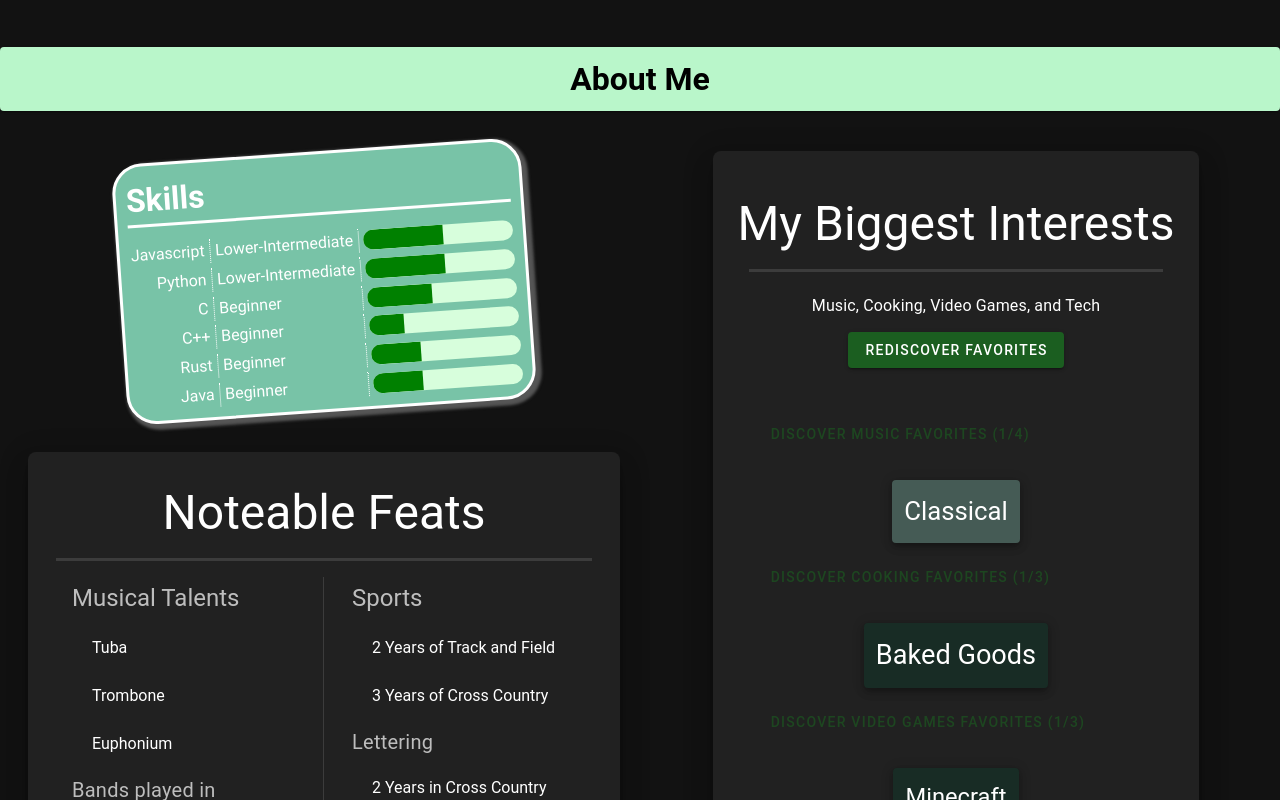
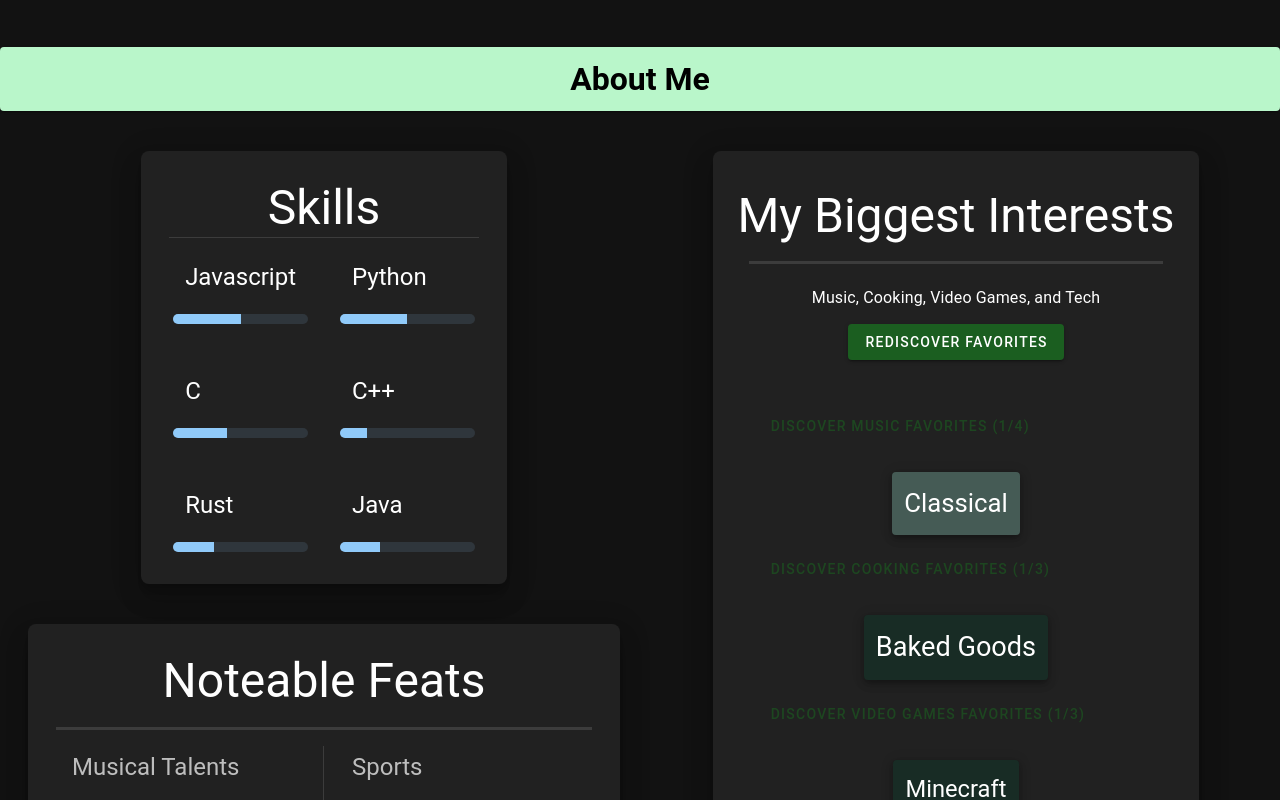
Before and after one commit to SuperJu5tin/vue-site-personal, a Vue app in the folder vuetify-project/: page / in a window 1280 px wide. Shown: the part 520-1320 px from the top of the page. Built offline with nearby package versions, Linux system fonts and the light colour scheme.

Commit message:
progress on about

```diff
--- a/vuetify-project/public/api/about_me/skills.json
+++ b/vuetify-project/public/api/about_me/skills.json
@@ -1,12 +1,12 @@
 [
     {
       "name": "Javascript",
-      "level": "Lower-Intermediate",
+      "level": "Intermediate",
       "numericPercent": 50
     },
     {
       "name": "Python",
-      "level": "Lower-Intermediate",
+      "level": "Intermediate",
       "numericPercent": 50
     },
     {
--- a/vuetify-project/src/components/AboutMe.vue
+++ b/vuetify-project/src/components/AboutMe.vue
@@ -9,7 +9,7 @@
 <template>
   <v-row class="ga-10 my-10 px-10">
     <v-col>
-      <v-row class="ga-10 justify-center">
+      <v-row class="ga-10 justify-space-evenly">
         <PrevalentSkills />
         <NotesAboutMe />
       </v-row>
--- a/vuetify-project/src/components/aboutMe/AboutInterests.vue
+++ b/vuetify-project/src/components/aboutMe/AboutInterests.vue
@@ -36,7 +36,7 @@
 <template>
   <v-card class="interests rounded-lg pa-5 elevation-15">
     <v-container>
-      <v-row class="text-h3 justify-center my-3">My Biggest Interests</v-row>
+      <v-row class="text-h3 justify-center my-1">My Biggest Interests</v-row>
       <v-divider class="my-5" thickness="3" />
       <v-row class="text-subtitle-1 justify-center my-3">{{ listJoinDiffLast(Object.keys(interests), ", ", " and ") }}</v-row>
       <v-row class="justify-center my-3">
--- a/vuetify-project/src/components/aboutMe/NotesAboutMe.vue
+++ b/vuetify-project/src/components/aboutMe/NotesAboutMe.vue
@@ -7,7 +7,7 @@
 <template>
   <v-card class="pa-3 rounded-lg elevation-15">
     <v-container>
-      <v-row class="text-h3 justify-center my-2">Noteable Feats</v-row>
+      <v-row class="text-h3 justify-center my-1">Noteable Feats</v-row>
       <v-divider class="my-5" thickness="3" />
       <v-row>
         <v-col class="">
--- a/vuetify-project/src/components/aboutMe/PrevalentSkills.vue
+++ b/vuetify-project/src/components/aboutMe/PrevalentSkills.vue
@@ -1,8 +1,8 @@
 <script setup lang="ts">
 
-  import { ref } from 'vue';
+  import { ref } from 'vue'
   import type { Ref } from 'vue'
-  import Skill from './skills/Skill.vue';
+  import Skill from './skills/Skill.vue'
 
   type SkillType = {
     name:string,
@@ -16,7 +16,6 @@
 
   const skills:Ref<Skills> = ref({})
 
-
   const initializeSkills = () => {
     fetch('/api/about_me/skills.json')
       .then(res => res.json())
@@ -29,13 +28,16 @@
 </script>
 
 <template>
-  <div class="skills">
-      <h1 class="skills-header">Skills</h1>
-      <div class="skills-container">
+  <v-card class="pa-3 rounded-lg elevation-15">
+    <v-container>
+      <v-row class="text-h3 justify-center my-1">Skills</v-row>
+      <v-divider />
+      <v-row class="test">
         <Skill v-for="skill in skills" :key="skill.name" :skill="skill" />
-      </div>
+      </v-row>
+    </v-container>
 
-    </div>
+  </v-card>
 </template>
 
 <style scoped>
@@ -61,4 +63,8 @@
     gap: .3rem;
     align-items: center;
   }
+  .test {
+    display: grid;
+    grid-template-columns : 1fr 1fr;
+  }
 </style>
--- a/vuetify-project/src/components/aboutMe/skills/Skill.vue
+++ b/vuetify-project/src/components/aboutMe/skills/Skill.vue
@@ -12,21 +12,17 @@ const percent = `${props.skill.numericPercent + 3}%`
 </script>
 
 <template>
-  <!-- <div class="skill-container"> -->
-  <div class="skill-name">
-    <p >
-      {{skill.name}}
-    </p>
-  </div>
-  <div class="skill-level">
-    <p>
-      {{skill.level}}
-    </p>
-  </div>
-  <!-- </div> -->
-  <div class="skill-bar">
-    <div class="skill-bar-filled"></div>
-  </div>
+  <v-container>
+    <v-col class="text-h5 my-2">
+      {{ skill.name }}
+    </v-col>
+    <v-progress-linear
+      color="blue-lighten-3"
+      height="10"
+      :model-value="skill.numericPercent"
+      rounded
+    />
+  </v-container>
 
 </template>
 
@@ -40,7 +36,6 @@ const percent = `${props.skill.numericPercent + 3}%`
 
 .skill-name {
   justify-self: right;
-  /* margin-right: .2rem; */
 }
 
 .skill-level {
@@ -48,13 +43,10 @@ const percent = `${props.skill.numericPercent + 3}%`
   padding-inline: .3rem;
   border-left:dotted 1px;
   border-right:dotted 1px;
-  /* margin-left: .2rem; */
 }
 
 .skill-bar {
-  flex: 1;
-  /* margin-left: .3rem; */
-  height: 20px;
+  width: max(10rem, 15vw);
   background-color: #d7fedc;
   border-radius: 10px;
   overflow: hidden;
```
Also changed, not shown: 1 other file (tests, documents, lock files or other folders). Lines whose indentation alone changed are shown as unchanged.
